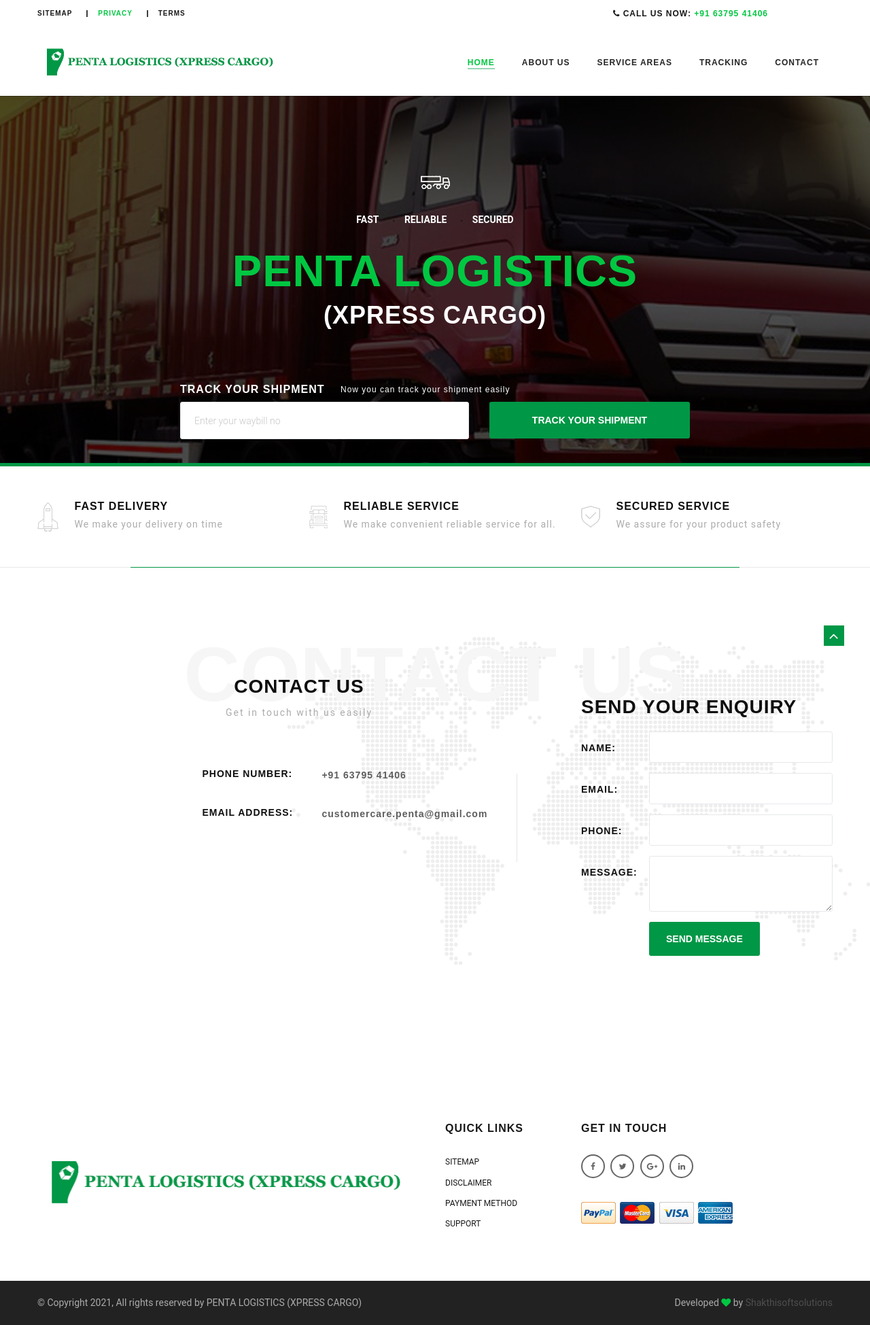
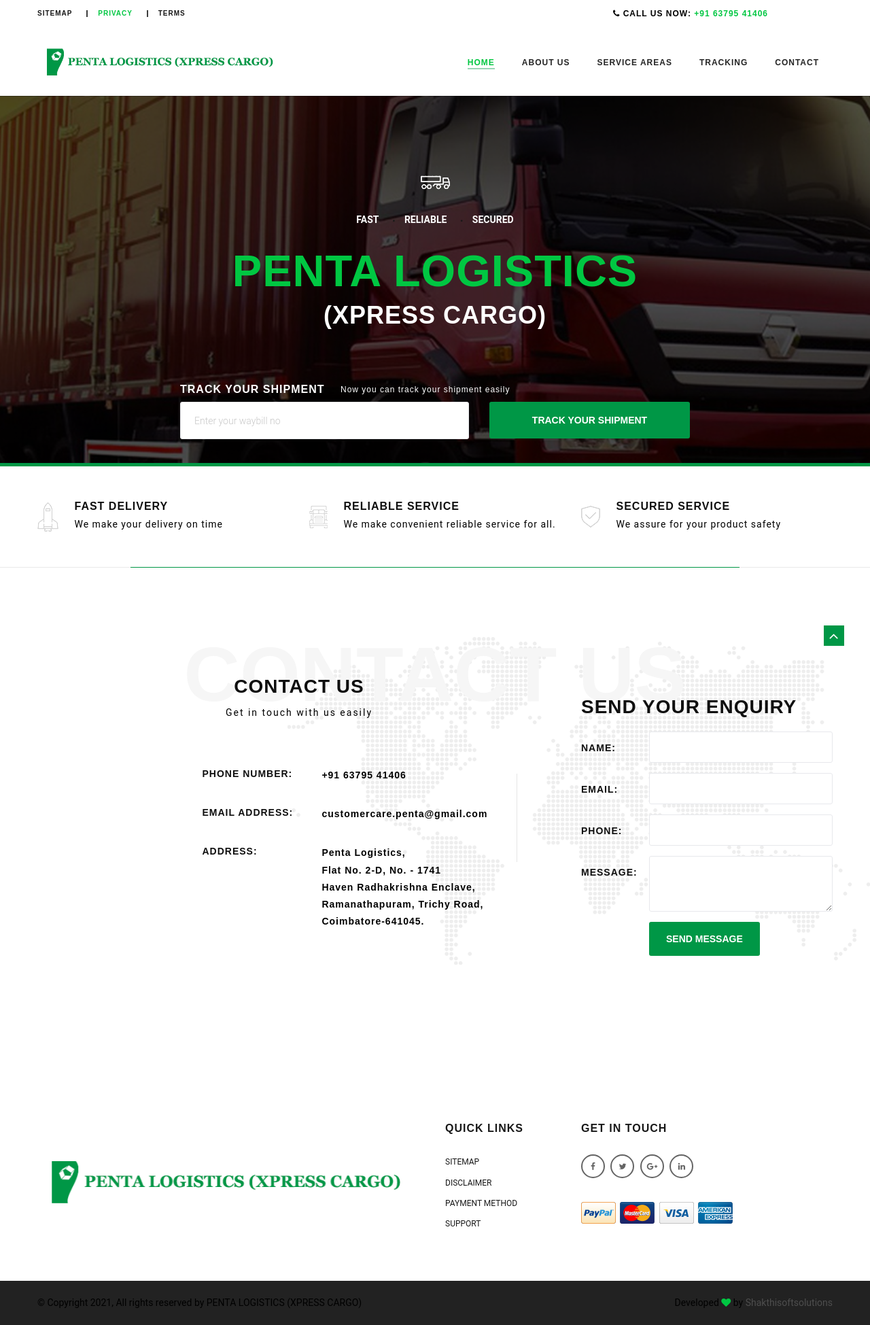
Before and after one commit to TanujRajkumar4/WebDevelopment-PentaaExpress, a PHP site: page / in a window 1280 px wide. Shown: the whole page at 68% size. Run offline with PHP 8.4, Linux system fonts and the light colour scheme.

Commit message:
Update P Text Color

```diff
--- a/about-us.php
+++ b/about-us.php
@@ -33,8 +33,8 @@ include("header1.php");
                      <div class="theme-container container">
                          <div class="row">
                              <div class="col-md-6">
-                                 <div class="about-us pt-10">
-                                     <p class="fs-16 wow fadeInUp" data-wow-offset="50" data-wow-delay=".25s">
+                                 <div class="about-us pt-10" style="color: #000000">
+                                     <p class="fs-16 wow fadeInUp" data-wow-offset="50" data-wow-delay=".25s" >
                                        <?php
                                       $result=mysqli_query($dbConn, "select * from pages where status='A' and page_id=1 ");
                                       $row=mysqli_fetch_array($result);
--- a/assets/css/theme.css
+++ b/assets/css/theme.css
@@ -2469,6 +2469,7 @@ textarea:focus:-ms-input-placeholder {
     .bg-text { font-size: 50px; }
 
     .fs-16 { font-size: 14px; }
+    .fs-18 { font-size: 18px; }
     .fs-20 { font-size: 16px; }
     .fs-26 { font-size: 20px; }
     .fs-36 { font-size: 30px; }
@@ -2785,3 +2786,9 @@ textarea:focus:-ms-input-placeholder {
     color: #ffffff;
 
 }
+
+
+
+p{
+       color: #000000 !important;
+}
--- a/index.php
+++ b/index.php
@@ -377,6 +377,16 @@ include("header.php");
                                     <li class="wow slideInUp" data-wow-offset="50" data-wow-delay=".25s">  <span>CHENNAI: </span>  <p class="gray-clr"> +91 90030 54079</p>  </li>                                      -->
                                     <li class="wow slideInUp" data-wow-offset="50" data-wow-delay=".30s"> <span>Email address: </span>
                                         <p class="gray-clr"> customercare.penta@gmail.com </p>
+                                    <li class="wow slideInUp" data-wow-offset="50" data-wow-delay=".30s"> <span>Address: </span>
+                                        <p class="gray-clr" style="text-transform: capitalize;">
+                                            <!-- NEW H.O. ADDRESS -->
+                                            Penta Logistics,<br>
+                                            Flat No. 2-D, No. - 1741<br>
+                                            Haven Radhakrishna Enclave,<br>
+                                            Ramanathapuram, Trichy Road,<br>
+                                            Coimbatore-641045.<br>
+
+                                        </p>
                                     </li>
                                 </ul>
 
```
Also changed, not shown: contact-us.php (+5 -5 lines). Lines whose indentation alone changed are shown as unchanged.
